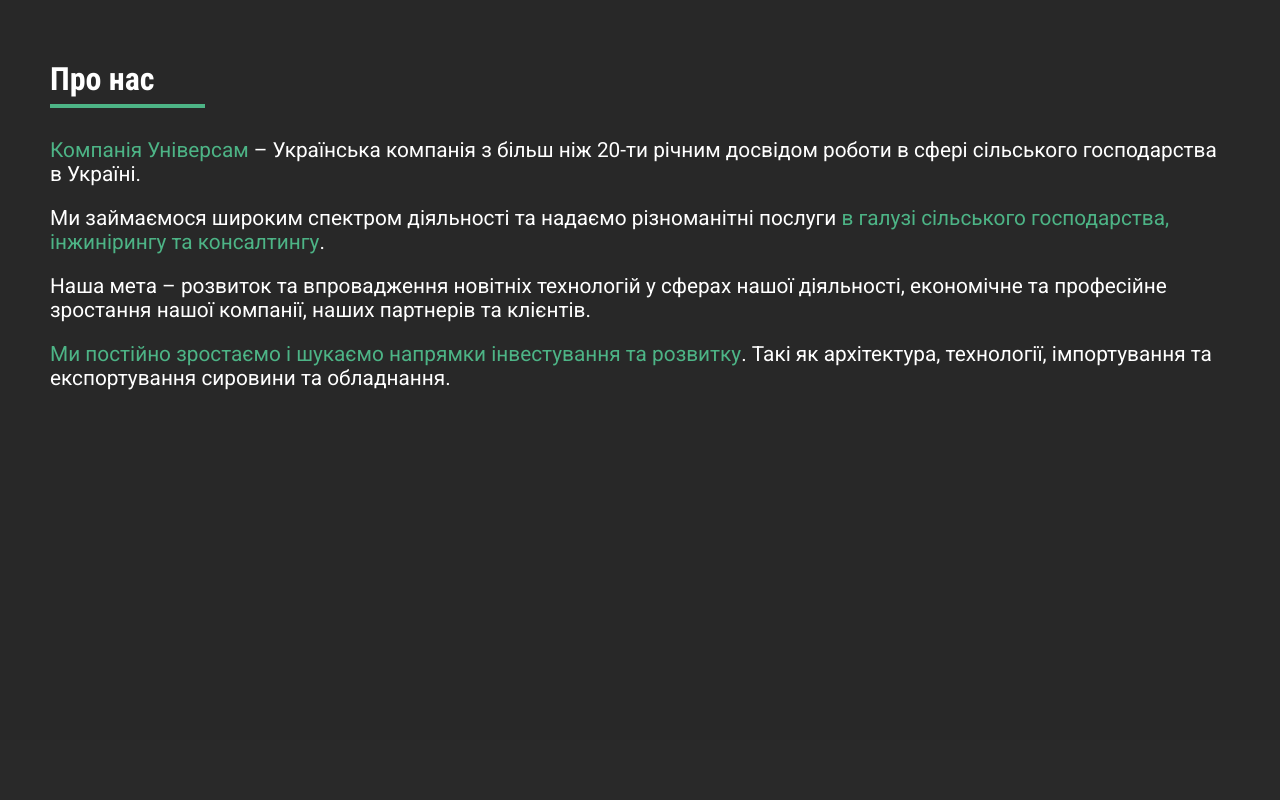
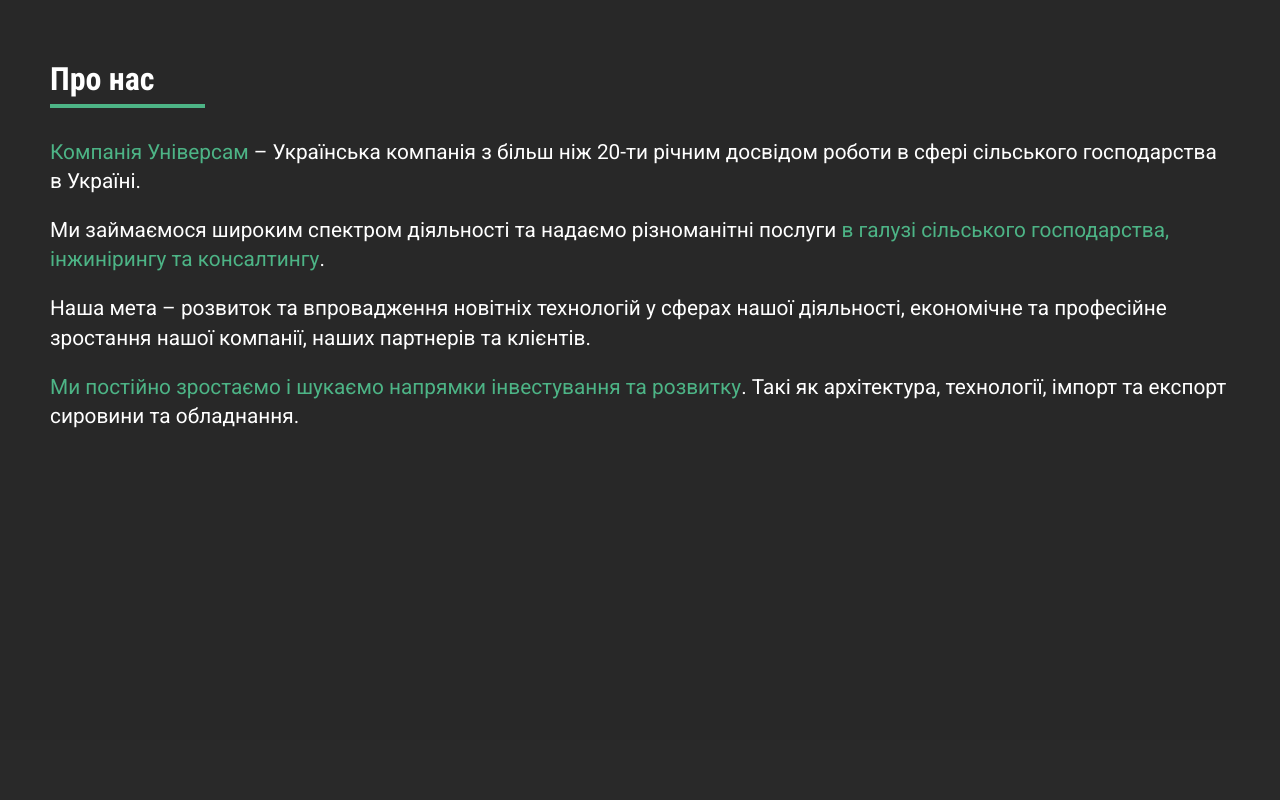
Before and after one commit to tkrak/universam, a Next.js app: page / in a window 1280 px wide. Shown: the part 860-1660 px from the top of the page. Built offline with nearby package versions, Linux system fonts and the light colour scheme.

Commit message:
add changes after review

```diff
--- a/src/pages/en/index.tsx
+++ b/src/pages/en/index.tsx
@@ -121,7 +121,7 @@
                         </div>
                         <div className={styles.contactsLabelWrapper}>
                             <div className={styles.contactsLabel}><span className={robotoCondensed.className}>E-mail:</span></div>
-                            <Link className={styles.contactsValue} href="mailto:info@universam.bussiness">info@universam.bussiness</Link>
+                            <Link className={styles.contactsValue} href="mailto:info@universam.business">info@universam.business</Link>
                         </div>
                     </div>
                     <div className={styles.form}>
@@ -149,7 +149,7 @@
                         </div>
                         <div>
                             <div className={styles.field}>
-                                <Link className={styles.button} href={`mailto:info@universam.bussiness?body=Імʼя: ${name}%0D%0AКомпанія: ${company}%0D%0AЕл.пошта: ${email}%0D%0A%0D%0A${msg}`}>Contact us</Link>
+                                <Link className={styles.button} href={`mailto:info@universam.business?body=Імʼя: ${name}%0D%0AКомпанія: ${company}%0D%0AЕл.пошта: ${email}%0D%0A%0D%0A${msg}`}>Contact us</Link>
                             </div>
                         </div>
                     </div>
--- a/src/pages/index.tsx
+++ b/src/pages/index.tsx
@@ -70,7 +70,7 @@
                 <p className={roboto.className}><span className={styles.green}>Компанія Універсам</span> – Українська компанія з більш ніж 20-ти річним досвідом роботи в сфері сільського господарства в Україні.</p>
                 <p className={roboto.className}>Ми займаємося широким спектром діяльності та надаємо різноманітні послуги <span className={styles.green}>в галузі сільського господарства, інжинірингу та консалтингу</span>.</p>
                 <p className={roboto.className}>Наша мета – розвиток та впровадження новітніх технологій у сферах нашої діяльності, економічне та професійне зростання нашої компанії, наших партнерів та клієнтів.</p>
-                <p className={roboto.className}><span className={styles.green}>Ми постійно зростаємо і шукаємо напрямки інвестування та розвитку</span>. Такі як архітектура, технології, імпортування та експортування сировини та обладнання.</p>
+                <p className={roboto.className}><span className={styles.green}>Ми постійно зростаємо і шукаємо напрямки інвестування та розвитку</span>. Такі як архітектура, технології, імпорт та експорт сировини та обладнання.</p>
             </section>
             <section className={styles.sectionWrapper} id="cooperation">
                 <h2 className={robotoCondensed.className}>Співпраця</h2>
@@ -121,7 +121,7 @@
                         </div>
                         <div className={styles.contactsLabelWrapper}>
                             <div className={styles.contactsLabel}><span className={robotoCondensed.className}>E-mail:</span></div>
-                            <Link className={styles.contactsValue} href="mailto:info@universam.bussiness">info@universam.bussiness</Link>
+                            <Link className={styles.contactsValue} href="mailto:info@universam.business">info@universam.business</Link>
                         </div>
                     </div>
                     <div className={styles.form}>
@@ -149,7 +149,7 @@
                         </div>
                         <div>
                             <div className={styles.field}>
-                                <Link className={styles.button} href={`mailto:info@universam.bussiness?body=Імʼя: ${name}%0D%0AКомпанія: ${company}%0D%0AЕл.пошта: ${email}%0D%0A%0D%0A${msg}`}>Звʼязатися</Link>
+                                <Link className={styles.button} href={`mailto:info@universam.business?body=Імʼя: ${name}%0D%0AКомпанія: ${company}%0D%0AЕл.пошта: ${email}%0D%0A%0D%0A${msg}`}>Звʼязатися</Link>
                             </div>
                         </div>
                     </div>
--- a/src/styles/page.module.scss
+++ b/src/styles/page.module.scss
@@ -56,6 +56,7 @@
     p {
         color: white;
         font-size: 1.3em;
+        line-height: 1.4;
         margin-top: 20px;
 
         @media(max-width:600px){
@@ -82,6 +83,7 @@
     }
 
     @media(max-width: 967px){
+        padding: 20px;
         flex-direction: column;
 
         nav{
```
